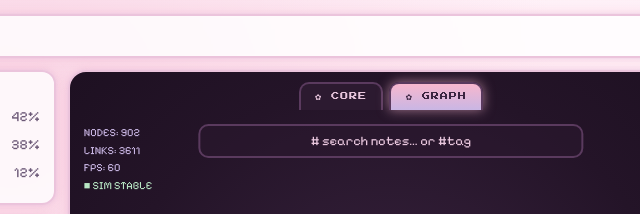
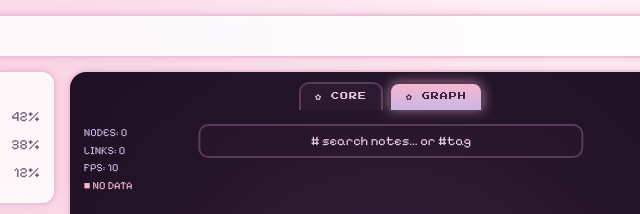
Before and after one commit to Queeniee22/jarvis-hud, a plain HTML site: page static/index.html in a window 1280 px wide. Both pictures are taken after a click on the element "✿ GRAPH". Shown: the top 214 px of the page, 249-889 px from the left. Drawn offline with Linux system fonts and the light colour scheme; animation ran at ten frames a second.

Commit message:
fix: show real node/link counts, fps and settling state

```diff
--- a/static/index.html
+++ b/static/index.html
@@ -47,7 +47,7 @@
       <div class="view hide" id="viewGraph">
         <div class="graphRow" id="graphRow">
           <div class="graphCol">
-            <div class="gstats">NODES: 902<br>LINKS: 3611<br>FPS: 60<br><span style="color:#B8E6C4">■ SIM STABLE</span></div>
+            <div class="gstats" id="gstats">NODES: --<br>LINKS: --<br>FPS: --<br><span style="color:#C9B6E4">■ LOADING</span></div>
             <div class="gsearch"># search notes… or #tag</div>
             <canvas id="graph" width="640" height="640"></canvas>
           </div>
--- a/static/js/graph.js
+++ b/static/js/graph.js
@@ -26,8 +26,18 @@
 
   const HIT_RADIUS = 14; // canvas px, per the click-target spec
 
+  // Live stats readout. These used to be hardcoded mockup numbers (902 nodes,
+  // 3611 links, 60 fps) that never changed no matter what the vault held --
+  // decoration pretending to be instrumentation.
+  let statsEl = null;
+  let frameTimes = [];
+  let lastStatsPaint = 0;
+  let layoutEnergy = 0;
+  let energyHistory = [];
+
   function initGraph(){
     gc = document.getElementById('graph');
+    statsEl = document.getElementById('gstats');
     gx = gc.getContext('2d');
     GW = gc.width; GH = gc.height;
 
@@ -158,9 +168,13 @@
       b.vx -= fx; b.vy -= fy;
     }
 
+    // Total kinetic energy, so "SIM STABLE" reflects whether the layout has
+    // actually settled rather than being a fixed label.
+    layoutEnergy = 0;
     // centering + damping + integrate + clamp
     for(const n of nodes){
       const p = ensurePos(n.id);
+      layoutEnergy += Math.abs(p.vx) + Math.abs(p.vy);
       p.vx += (cx - p.x) * CENTER_PULL;
       p.vy += (cy - p.y) * CENTER_PULL;
       p.vx *= DAMPING; p.vy *= DAMPING;
@@ -178,6 +192,47 @@
     gx.textAlign = 'center';
     gx.fillStyle = color;
     gx.fillText(n.label, p.x, p.y - 12);
+  }
+
+  function paintStats(nodeCount, linkCount){
+    if (!statsEl) return;
+    const now = performance.now();
+
+    // Rolling 1s window: a single frame delta is far too jittery to read.
+    frameTimes.push(now);
+    while (frameTimes.length && now - frameTimes[0] > 1000) frameTimes.shift();
+    const fps = frameTimes.length > 1 ? Math.round(frameTimes.length - 1) : 0;
+
+    // Repaint the text ~4x/sec. At 60fps the digits would otherwise flicker
+    // too fast to read, and it is needless DOM work.
+    if (now - lastStatsPaint < 250) return;
+    lastStatsPaint = now;
+
+    // "Settled" means the energy has stopped *changing*, not that it fell
+    // below some absolute number. Measured: with the real vault this layout
+    // asymptotes at ~0.365 per node and never approaches zero -- constant
+    // repulsion balanced against springs leaves permanent residual motion.
+    // An absolute threshold (0.05 was the first guess) can never be reached,
+    // so the readout would have said SETTLING forever. A relative one works
+    // for any vault size and any equilibrium value.
+    const perNode = nodeCount ? layoutEnergy / nodeCount : 0;
+    energyHistory.push(perNode);
+    if (energyHistory.length > 12) energyHistory.shift();
+    let settled = false;
+    if (energyHistory.length === 12) {
+      const lo = Math.min(...energyHistory), hi = Math.max(...energyHistory);
+      const mean = energyHistory.reduce((a, b) => a + b, 0) / energyHistory.length;
+      settled = mean > 0 && (hi - lo) / mean < 0.05;
+    }
+    const state = nodeCount === 0
+      ? ['#F7B7CE', 'NO DATA']
+      : (settled ? ['#B8E6C4', 'SIM STABLE'] : ['#F7E5A0', 'SIM SETTLING']);
+
+    statsEl.innerHTML =
+      'NODES: ' + nodeCount + '<br>' +
+      'LINKS: ' + linkCount + '<br>' +
+      'FPS: ' + fps + '<br>' +
+      '<span style="color:' + state[0] + '">■ ' + state[1] + '</span>';
   }
 
   function renderGraph(data){
@@ -213,13 +268,28 @@
       // currently-open notes are legible regardless of what's underneath.
       if (openNodeId && openNodeId !== hoveredId) drawNodeLabel(nodes, openNodeId, 'rgba(184,230,196,0.95)');
       if (hoveredId) drawNodeLabel(nodes, hoveredId, 'rgba(247,183,206,0.95)');
+      paintStats(nodes.length, links.length);
       return;
     }
 
     /* fallback: say why if we know, otherwise we are genuinely still loading */
     if (notice) renderNotice(notice);
     else renderSpinner();
+    // Zeros, not stale counts: with no graph there is nothing to report, and
+    // leaving the last vault's numbers up would misdescribe an empty screen.
+    lastNodes = [];
+    energyHistory = [];
+    paintStats(0, 0);
   }
+
+  // Exposed so the settling threshold can be calibrated against real vault
+  // data instead of guessed -- a guessed threshold is what made the mic cut
+  // Mackenzie off for three rounds.
+  window.__graphEnergy = () => ({
+    energy: layoutEnergy,
+    perNode: lastNodes.length ? layoutEnergy / lastNodes.length : 0,
+    nodes: lastNodes.length
+  });
 
   window.initGraph = initGraph;
   window.renderGraph = renderGraph;
```
